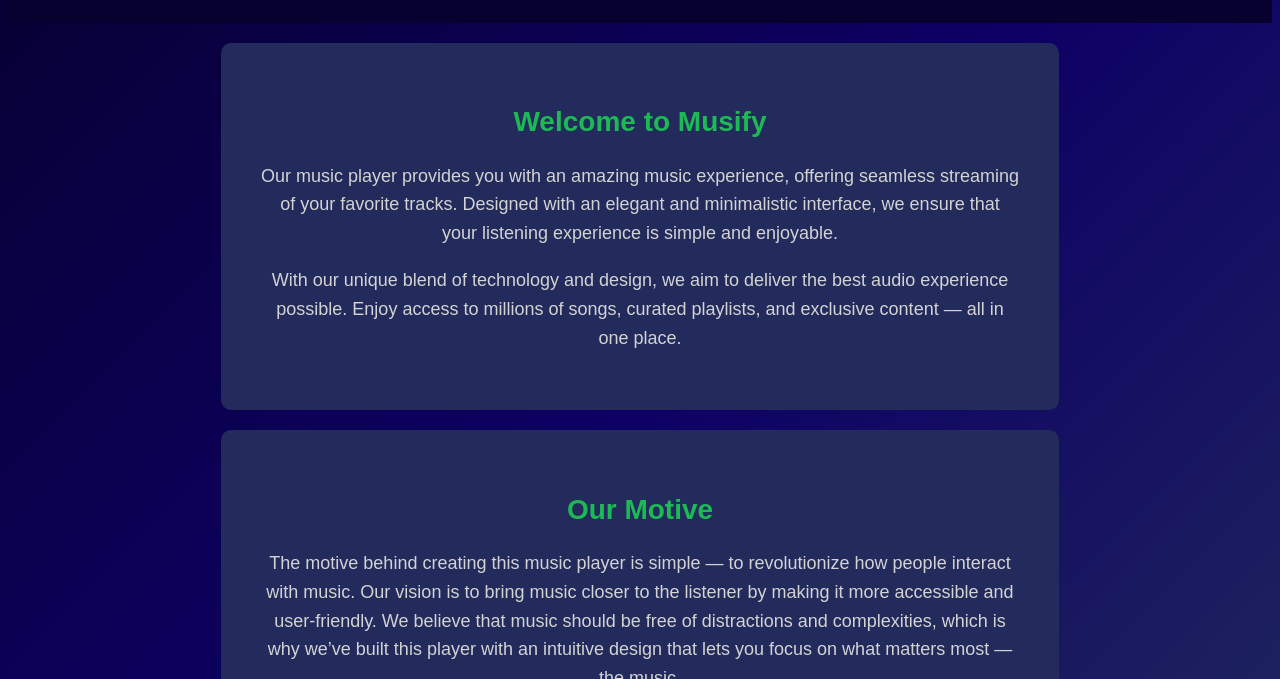
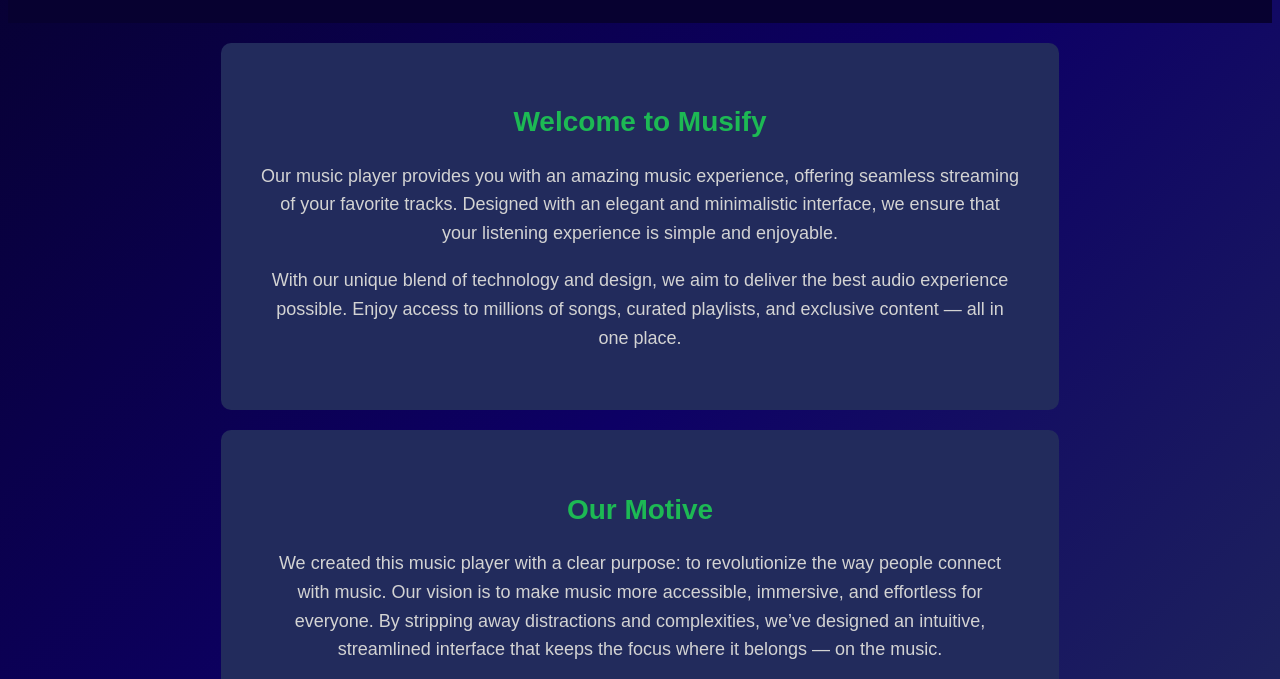
Before and after one commit to whynotdeep7/musify-scm, a website: page about.html in a window 1280 px wide. Shown: the part 115-794 px from the top of the page. Drawn offline with Linux system fonts and the light colour scheme.

Commit message:
Updated about page

```diff
--- a/about.html
+++ b/about.html
@@ -111,10 +111,7 @@
     <section class="motive-section">
         <h2>Our Motive</h2>
         <p>
-            The motive behind creating this music player is simple — to revolutionize how people interact with music.
-            Our vision is to bring music closer to the listener by making it more accessible and user-friendly. We believe
-            that music should be free of distractions and complexities, which is why we’ve built this player with an intuitive
-            design that lets you focus on what matters most — the music.
+            We created this music player with a clear purpose: to revolutionize the way people connect with music. Our vision is to make music more accessible, immersive, and effortless for everyone. By stripping away distractions and complexities, we’ve designed an intuitive, streamlined interface that keeps the focus where it belongs — on the music.
         </p>
         <p>
             Our goal is to provide a platform that serves both casual listeners and audiophiles alike. With our advanced features
```
